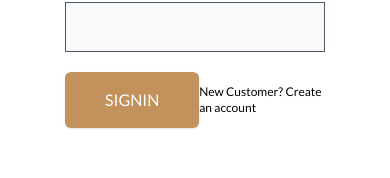
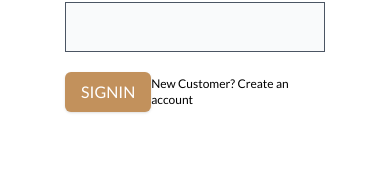
Before and after one commit to Opeyemi-Omotayo/civil-clothing-brand, a React (Create React App) app: page /accounts/login in a window 390 px wide. Shown: the part 300-478 px from the top of the page. Built offline with nearby package versions, Linux system fonts and the light colour scheme.

Commit message:
cleaning up

```diff
--- a/src/components/accounts/SignIn.tsx
+++ b/src/components/accounts/SignIn.tsx
@@ -70,7 +70,7 @@ const SignIn = () => {
           />
           <div className="flex items-center justify-between">
             <button
-              className="text-white bg-primary px-10 py-4 rounded-md shadow disabled:cursor-not-allowed"
+              className="text-white bg-primary px-4 py-2 lg:px-10 lg:py-4 rounded-md shadow disabled:cursor-not-allowed"
               disabled={!formState.isValid}
             >
               SIGNIN
```
